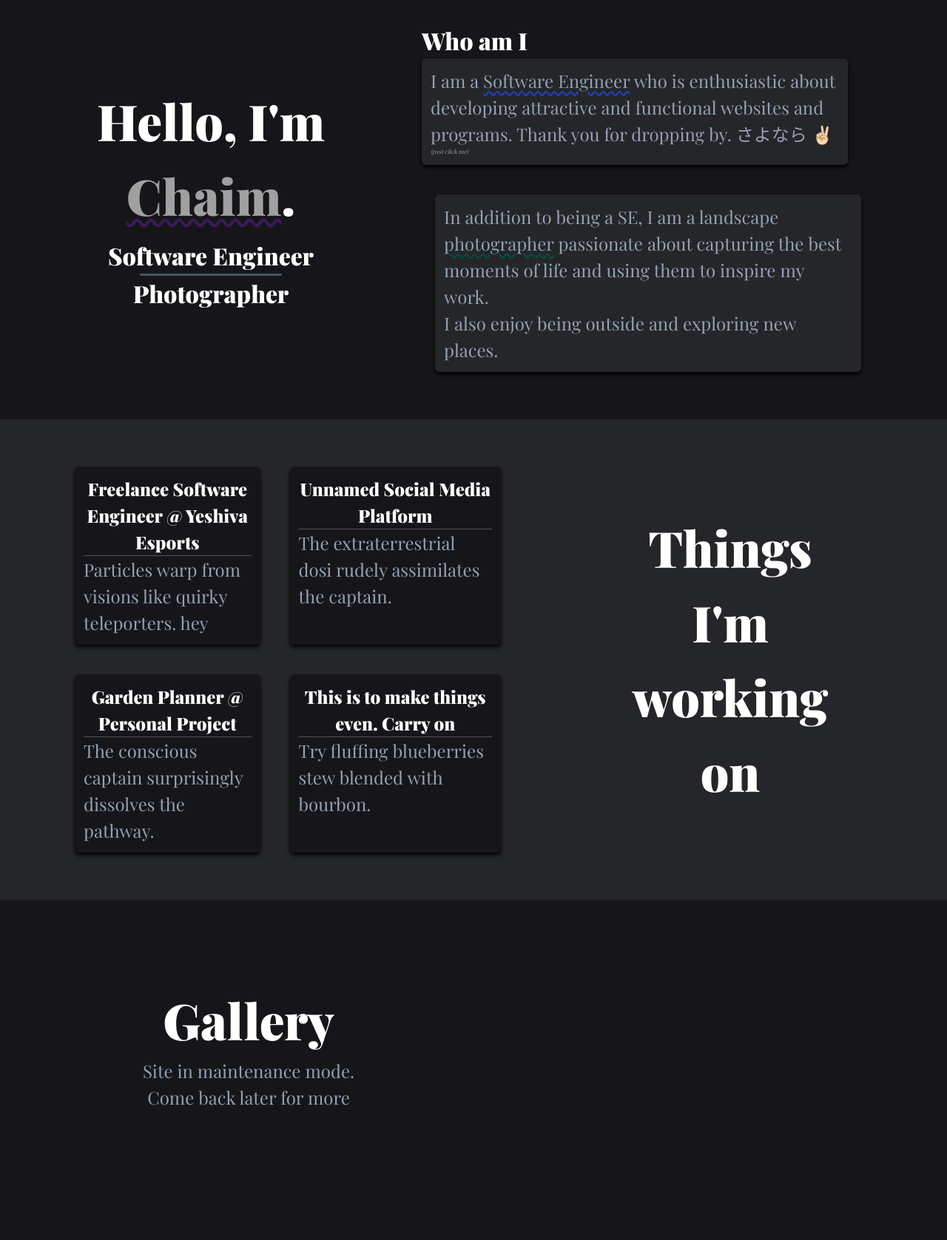
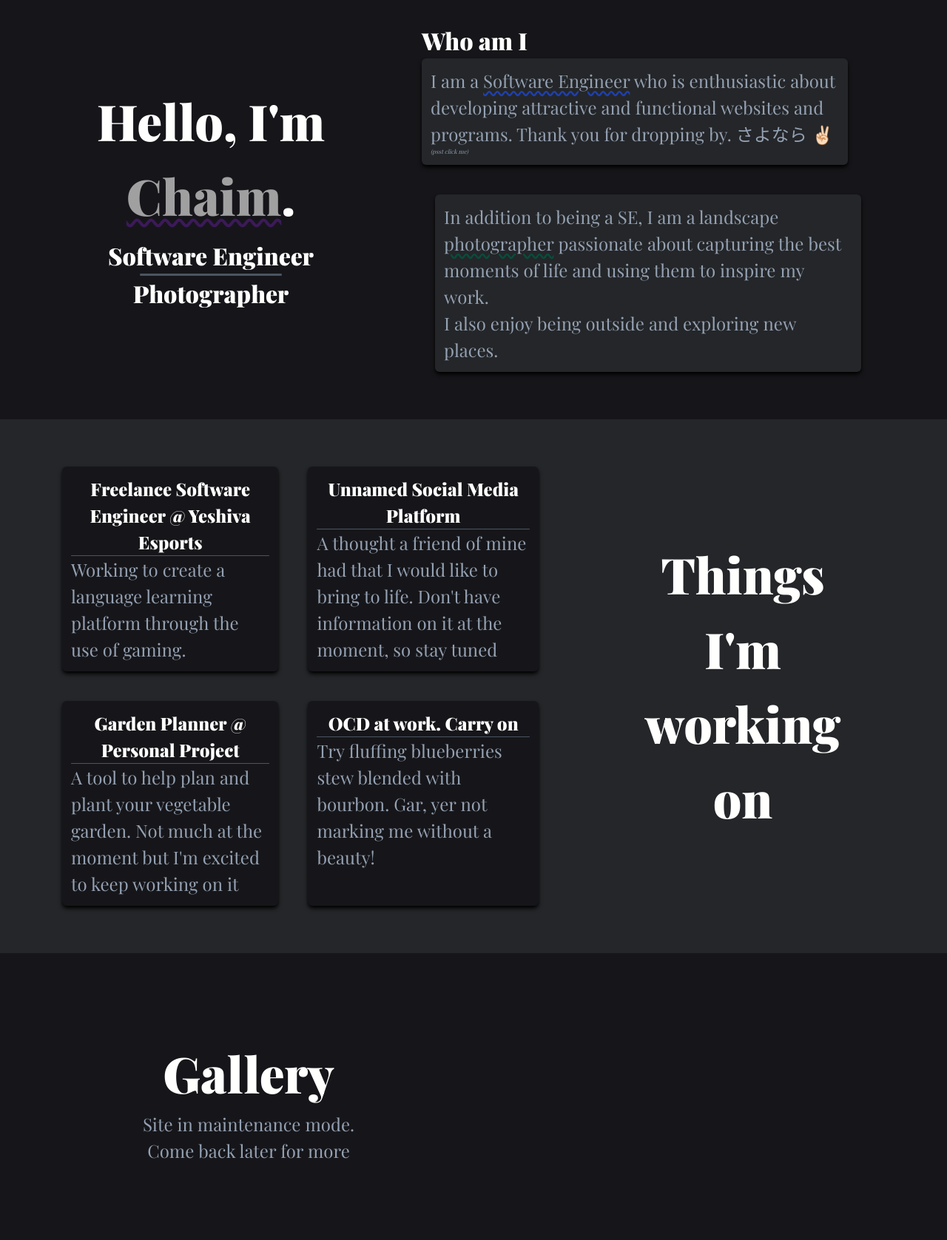
Before and after one commit to noxan-dev/personal-protfolioV2, a Flask app: page / in a window 1280 px wide. Shown: the part 74-1751 px from the top of the page at 74% size. Run offline with Flask 2, Linux system fonts and the light colour scheme; some libraries are stand-ins or nearby versions.

Commit message:
changed manifest, added work section

```diff
--- a/app.py
+++ b/app.py
@@ -44,7 +44,7 @@ def about():
 
 
 @app.route('/projects')
-@cache.cached(timeout=60)
+# @cache.cached(timeout=60)
 def projects():
     response = requests.get('https://api.github.com/users/noxan-dev/repos')
     repos_json = response.json()
--- a/templates/base.html
+++ b/templates/base.html
@@ -11,7 +11,7 @@
           href="{{ url_for('static', filename='images/favicon/favicon-32x32.png') }}">
     <link rel="icon" type="image/png" sizes="16x16"
           href="{{ url_for('static', filename='images/favicon/favicon-16x16.png') }}">
-    <link rel="manifest" href="{{ url_for('static', filename='images/favicon/site.webmanifest') }}">
+    <link rel="manifest" href="{{ url_for('static', filename='images/favicon/manifest.json') }}">
     <script src="https://cdn.tailwindcss.com"></script>
     <link rel="stylesheet" href="{{ url_for('static', filename='css/styles.css') }}">
     <link rel="preconnect" href="https://fonts.googleapis.com">
--- a/templates/indexV2.html
+++ b/templates/indexV2.html
@@ -49,33 +49,35 @@
     <section id="work" class="bg-[#242629]">
         <div class="px-5 py-16 grid gap-5 grid-rows-auto grid-flow-rows lg:grid-cols-auto lg:grid-flow-col h-fit">
             <div class="place-self-center order-2 lg:order-1">
-                <div class="grid gap-10 grid-rows-auto grid-flow-rows lg:grid-cols-auto lg:grid-rows-2 lg:grid-flow-col max-w-xl lg:ml-16">
+                <div class="grid gap-10 grid-rows-auto grid-flow-rows lg:grid-cols-auto lg:grid-rows-2 lg:grid-flow-col max-w-2xl lg:ml-16">
                     <a href="https://www.yeshivaesports.com">
                         <div class="p-3 shadow-md shadow-current lg:hover:shadow-current lg:hover:shadow-lg rounded-md bg-[#16161a] h-full">
                             <h3 class="text-center">Freelance Software Engineer @ Yeshiva Esports</h3>
                             <hr class="border-b-1 rounded bg-gray-600 border-gray-600 mx-auto">
-                            <p>Particles warp from visions like quirky teleporters. hey</p>
+                            <p>Working to create a language learning platform through the use of gaming.</p>
                         </div>
                     </a>
                     <a href="https://github.com/noxan-dev/Garden-Planner">
                         <div class="p-3 shadow-md shadow-current lg:hover:shadow-current lg:hover:shadow-lg rounded-md bg-[#16161a] h-full">
                             <h3 class="text-center">Garden Planner @ Personal Project</h3>
                             <hr class="border-b-1 rounded bg-gray-600 border-gray-600 mx-auto">
-                            <p>The conscious captain surprisingly dissolves the pathway.</p>
+                            <p>A tool to help plan and plant your vegetable garden. Not much at the moment but I'm
+                                excited to keep working on it</p>
                         </div>
                     </a>
                     <a href="https://github.com/noxan-dev/Garden-Planner">
                         <div class="p-3 shadow-md shadow-current lg:hover:shadow-current lg:hover:shadow-lg rounded-md bg-[#16161a] h-full">
                             <h3 class="text-center">Unnamed Social Media Platform</h3>
                             <hr class="border-b-1 rounded bg-gray-600 border-gray-600 mx-auto">
-                            <p>The extraterrestrial dosi rudely assimilates the captain.</p>
+                            <p>A thought a friend of mine had that I would like to bring to life. Don't have information
+                                on it at the moment, so stay tuned</p>
                         </div>
                     </a>
                      <a href="https://github.com/noxan-dev/Garden-Planner">
                         <div class="p-3 shadow-md shadow-current lg:hover:shadow-current lg:hover:shadow-lg rounded-md bg-[#16161a] h-full">
-                            <h3 class="text-center">This is to make things even. Carry on</h3>
+                            <h3 class="text-center">OCD at work. Carry on</h3>
                             <hr class="border-b-1 rounded bg-gray-600 border-gray-600 mx-auto">
-                            <p>Try fluffing blueberries stew blended with bourbon.</p>
+                            <p>Try fluffing blueberries stew blended with bourbon. Gar, yer not marking me without a beauty!</p>
                         </div>
                     </a>
                 </div>
```
Also changed, not shown: static/images/favicon/manifest.json (added).
